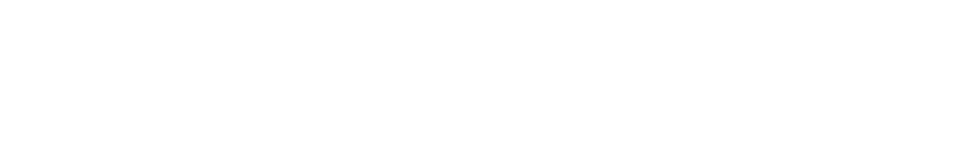
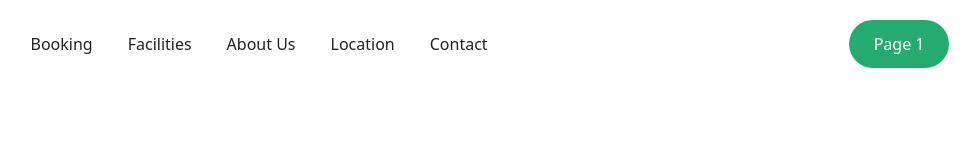
Before and after one commit to muhammadnazarov1724-cell/design_home, a website: page src/catalog.html in a window 1280 px wide. Shown: the whole page, without its empty margins (150-1130 px from the left). Drawn offline with Linux system fonts and the light colour scheme.

Commit message:
header in page2

```diff
--- a/src/catalog.html
+++ b/src/catalog.html
@@ -8,6 +8,22 @@
 </head>
 <body>
 
+        <header
+      class="p-[20px] flex justify-center lg:px-[0px] lg:py-[20px] max-w-[1300px] m-auto lg:justify-around lg:items-center"
+    >
+      <nav class="hidden lg:flex text-[#222222] gap-[35px]">
+        <p>Booking</p>
+        <p>Facilities</p>
+        <p>About Us</p>
+        <p>Location</p>
+        <p>Contact</p>
+      </nav>
+      <a
+        class="bg-[#24AB70] text-white rounded-[35px] py-[12px] px-[25px]"
+        href="/index.html"
+        >Page 1</a
+      >
+    </header>
 
 
 </body>
```
Also changed, not shown: src/output.css.
